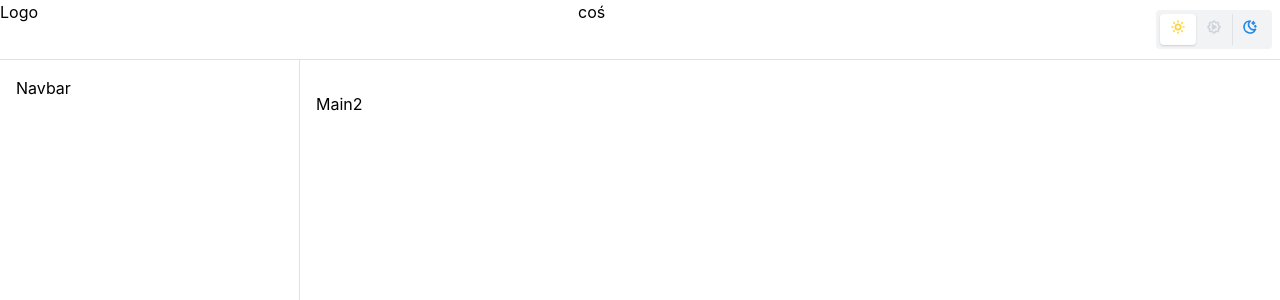
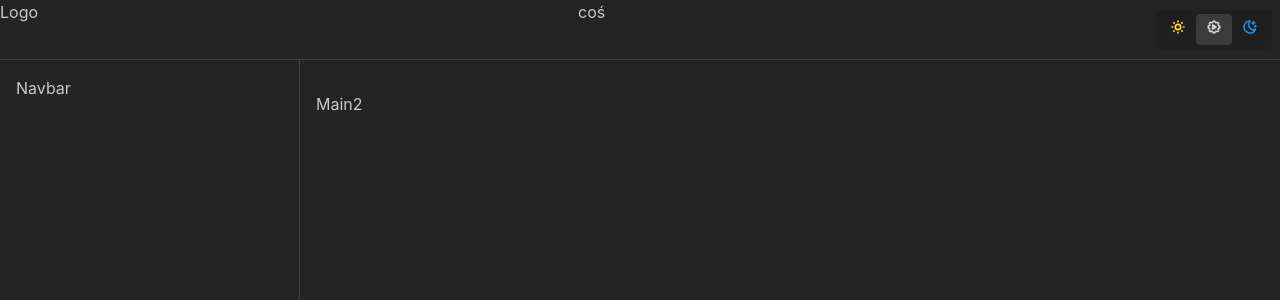
Before and after one commit to ByJacob/quantum-computing-playground, a Next.js app in the folder frontend/: page / in a window 1280 px wide. Shown: the top 300 px of the page. Built offline with nearby package versions, Linux system fonts and the light colour scheme.

Commit message:
fix: set default dark color, remove unused file

```diff
--- a/frontend/app/layout.tsx
+++ b/frontend/app/layout.tsx
@@ -21,7 +21,7 @@ export default function RootLayout({ children }: { children: any }) {
         />
       </head>
       <body>
-        <MantineProvider theme={theme}>
+        <MantineProvider theme={theme} defaultColorScheme="dark">
           <AppShell>{children}</AppShell>
         </MantineProvider>
       </body>
--- a/frontend/components/ColorSchemeToggle/ColorSchemeToggle.tsx
+++ /dev/null
@@ -1,15 +0,0 @@
-'use client';
-
-import { Button, Group, useMantineColorScheme } from '@mantine/core';
-
-export function ColorSchemeToggle() {
-  const { setColorScheme } = useMantineColorScheme();
-
-  return (
-    <Group justify="center" mt="xl">
-      <Button onClick={() => setColorScheme('light')}>Light</Button>
-      <Button onClick={() => setColorScheme('dark')}>Dark</Button>
-      <Button onClick={() => setColorScheme('auto')}>Auto</Button>
-    </Group>
-  );
-}
--- a/frontend/components/Header/ColorToggle.tsx
+++ b/frontend/components/Header/ColorToggle.tsx
@@ -4,7 +4,6 @@ import { IconMoonStars, IconSun, IconSettingsAutomation } from '@tabler/icons-re
 export function ColorToggle() {
   const theme = useMantineTheme();
   const { colorScheme, setColorScheme } = useMantineColorScheme();
-
   const iconProps = {
     style: { width: rem(16), height: rem(16) },
     stroke: 2.5,
```
